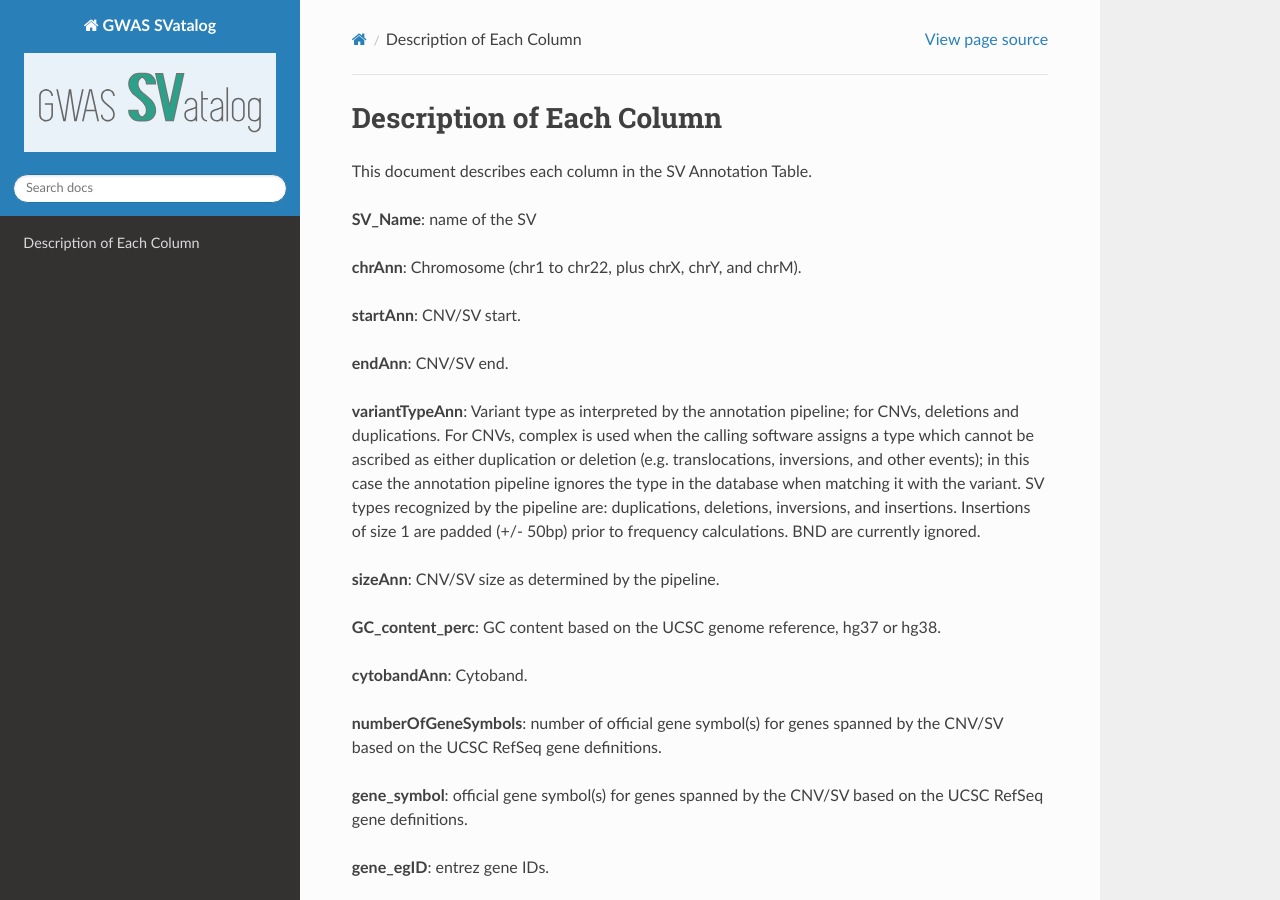
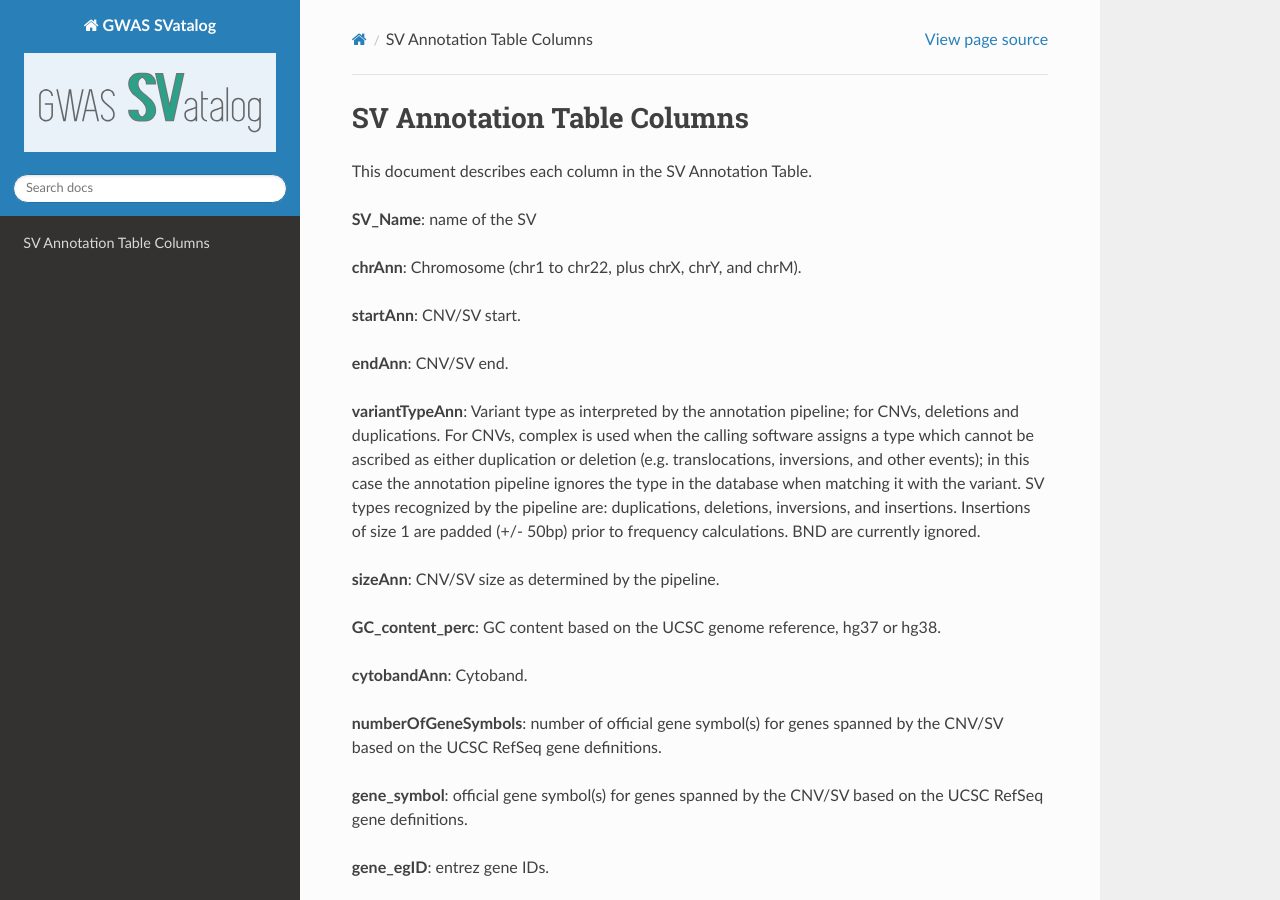
Before and after one commit to shalvichirmade/gwas-svatalog-docs, a Sphinx documentation site: the page built from source/annotation.rst, in a window 1280 px wide and 900 px high. Built offline with Sphinx 7.4.7 and the Read the Docs theme 2.0.0, drawn with Linux system fonts in a browser that asks for light colours.

Commit message:
changed title

```diff
--- a/source/annotation.rst
+++ b/source/annotation.rst
@@ -1,4 +1,4 @@
-Description of Each Column
+SV Annotation Table Columns
 ---------------------------
 
 This document describes each column in the SV Annotation Table.
```
